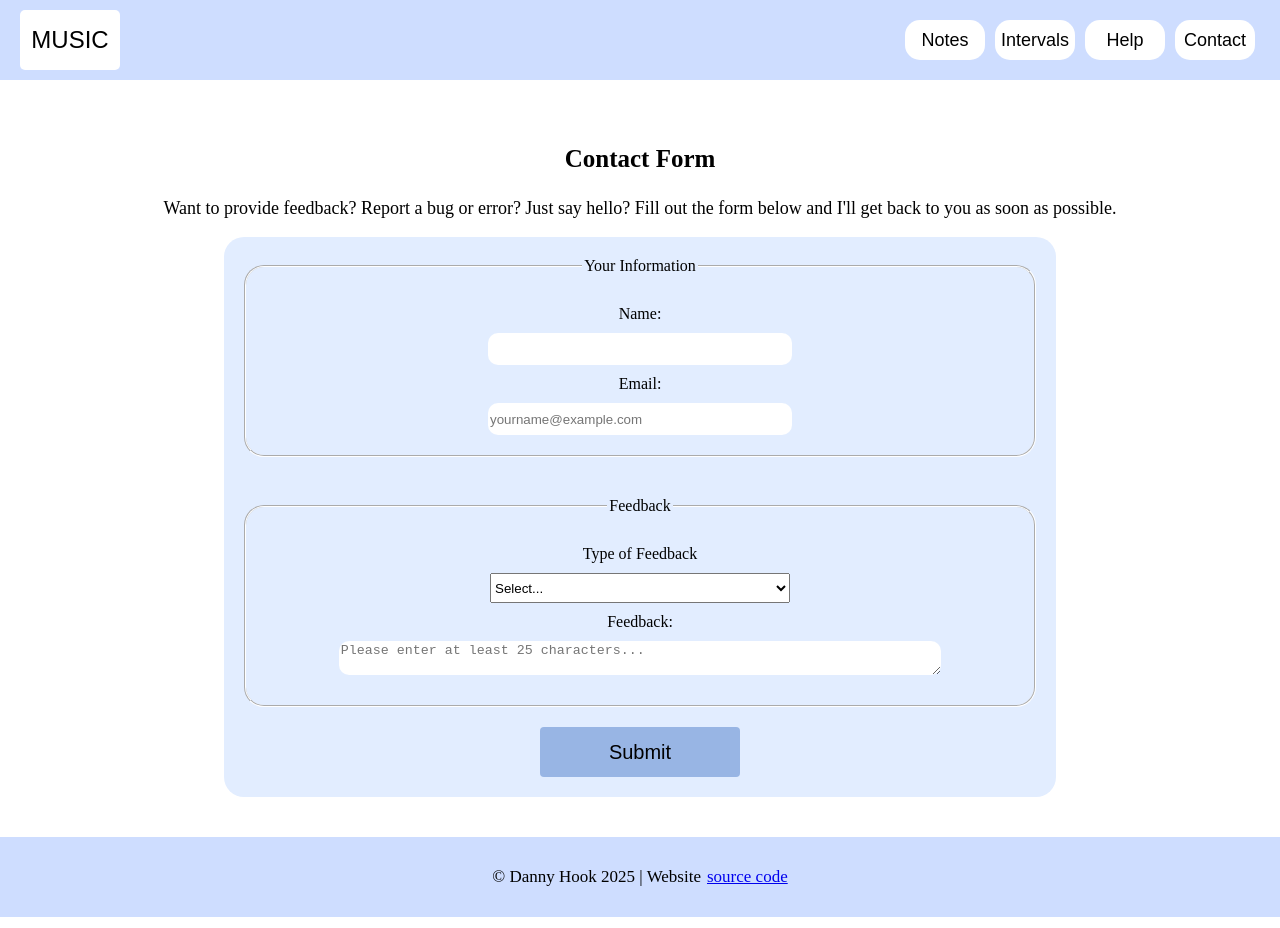
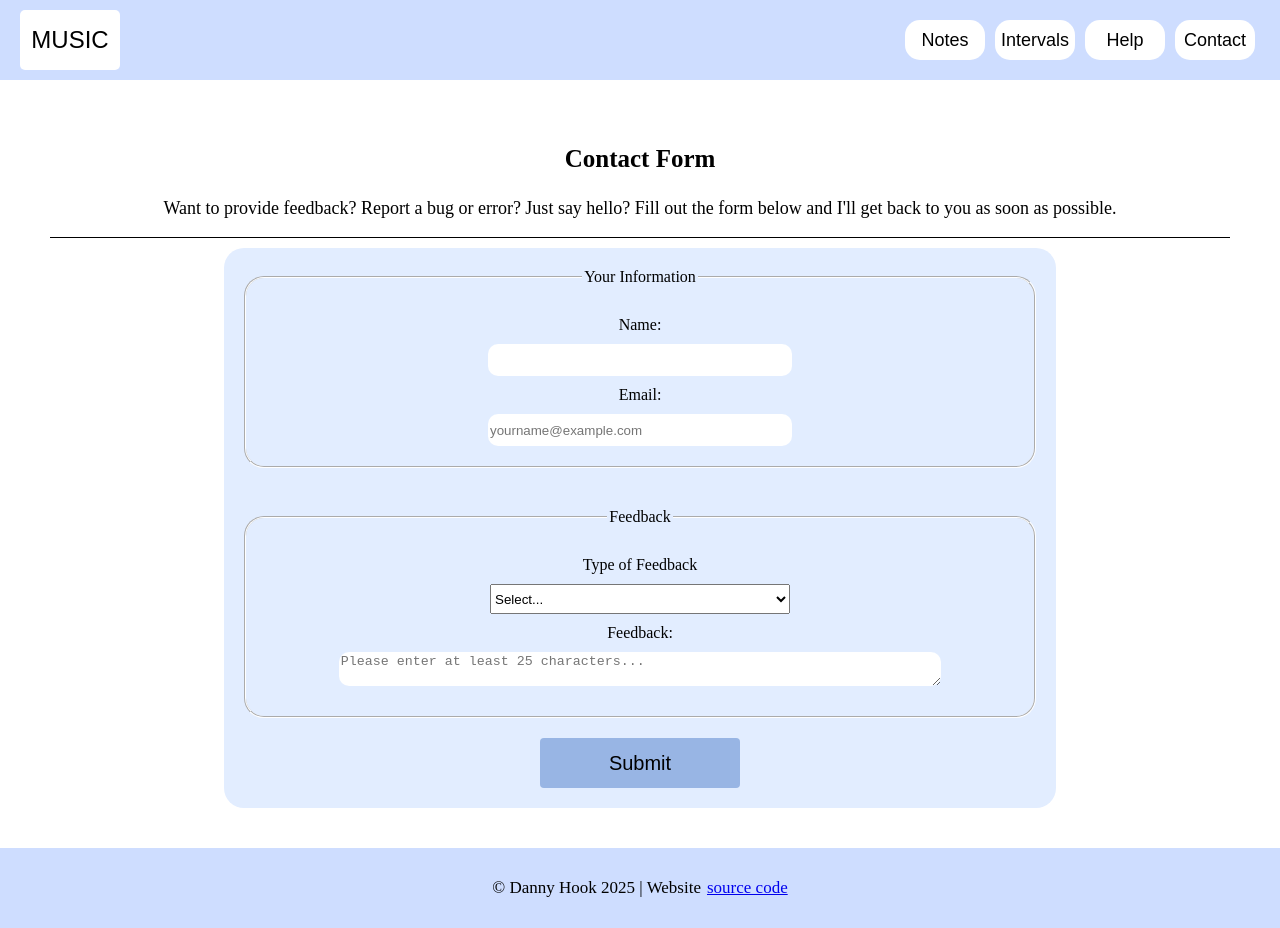
Before and after one commit to MostLikelyNotHuman/unit-1-final, a React (Vite) app in the folder final-project/: page /contact in a window 1280 px wide. Built offline with nearby package versions, Linux system fonts and the light colour scheme; a web font is replaced by a local one.

Commit message:
okay last one

```diff
--- a/final-project/src/App.css
+++ b/final-project/src/App.css
@@ -10,3 +10,9 @@ button {
     border-radius: 4px;
     padding: 5px;
 }
+
+.divider {
+    background-color: black;
+    height: 1px;
+    margin: 10px;
+}
--- a/final-project/src/components/ContactPage.jsx
+++ b/final-project/src/components/ContactPage.jsx
@@ -1,6 +1,7 @@
 import { useState } from "react";
 import "./ContactPage.css";
 import Button from "./pieces/Button";
+import Divider from "./pieces/Divider";
 
 const ContactPage = () => {
 
@@ -51,6 +52,7 @@ const ContactPage = () => {
             <h3>Contact Form</h3>
             <p>Want to provide feedback? Report a bug or error? Just say hello?
                 Fill out the form below and I'll get back to you as soon as possible.</p>
+            <Divider />
             <form id="contact-form">
                 <fieldset>
                     <legend>Your Information</legend>
--- a/final-project/src/components/HelpPage.jsx
+++ b/final-project/src/components/HelpPage.jsx
@@ -13,6 +13,7 @@ import flat from '../assets/images/help-page/flat.png'
 import { intervals } from '../assets/intervals';
 import { useRef } from 'react';
 import Button from './pieces/Button';
+import Divider from './pieces/Divider';
 
 const HelpPage = () => {
 
@@ -50,6 +51,7 @@ const HelpPage = () => {
                             activities, but is by no means a complete overview of the basics of reading music.
                             Feel free to use whatever other resources you would like to help improve your skills!</p>
                 </div>
+                <Divider />
                 <div id='help-notes' ref={notesRef}>
                     <h3>Notes</h3>
                         <p>Notes are arranged on something called a <strong>staff</strong>, which is this set of horizontal
@@ -77,6 +79,7 @@ const HelpPage = () => {
                             </tbody>
                         </table>
                 </div>
+                <Divider />
                 <div id='help-intervals' ref={intervalsRef}>
                     <h3>Intervals</h3>
                         <p>The word 'interval' refers to the distance in pitch between two notes.
@@ -166,6 +169,7 @@ const HelpPage = () => {
                             </tbody>
                         </table>
                 </div>
+                <Divider />
                 <div id='help-rhythm' ref={rhythmRef}>
                     <h3>Rhythm</h3>
                     <p>Notes placed on a staff don't just tell you their pitch, they also tell you their rhythm.
--- a/final-project/src/components/HomePage.jsx
+++ b/final-project/src/components/HomePage.jsx
@@ -1,6 +1,7 @@
 import { Link } from "react-router";
 import Button from "./pieces/Button";
 import './HomePage.css';
+import Divider from "./pieces/Divider";
 
 const HomePage = () => {
     return (
@@ -13,7 +14,7 @@ const HomePage = () => {
                     foundation of skills for you to build on in the future!
                 </p>
             </div>
-            <div className='horizontal-divider'></div>
+            <Divider />
             <div id='homepage-starting-prompt'>
                 <h3>Ready to get started?</h3>
                 <p>Select any of the practices below</p>
--- a/final-project/src/components/pieces/Divider.jsx
+++ b/final-project/src/components/pieces/Divider.jsx
@@ -1,8 +1,7 @@
 const Divider = () => {
 
     return (
-        <>
-        </>
+        <div className="divider"></div>
     );
 }
 
```
